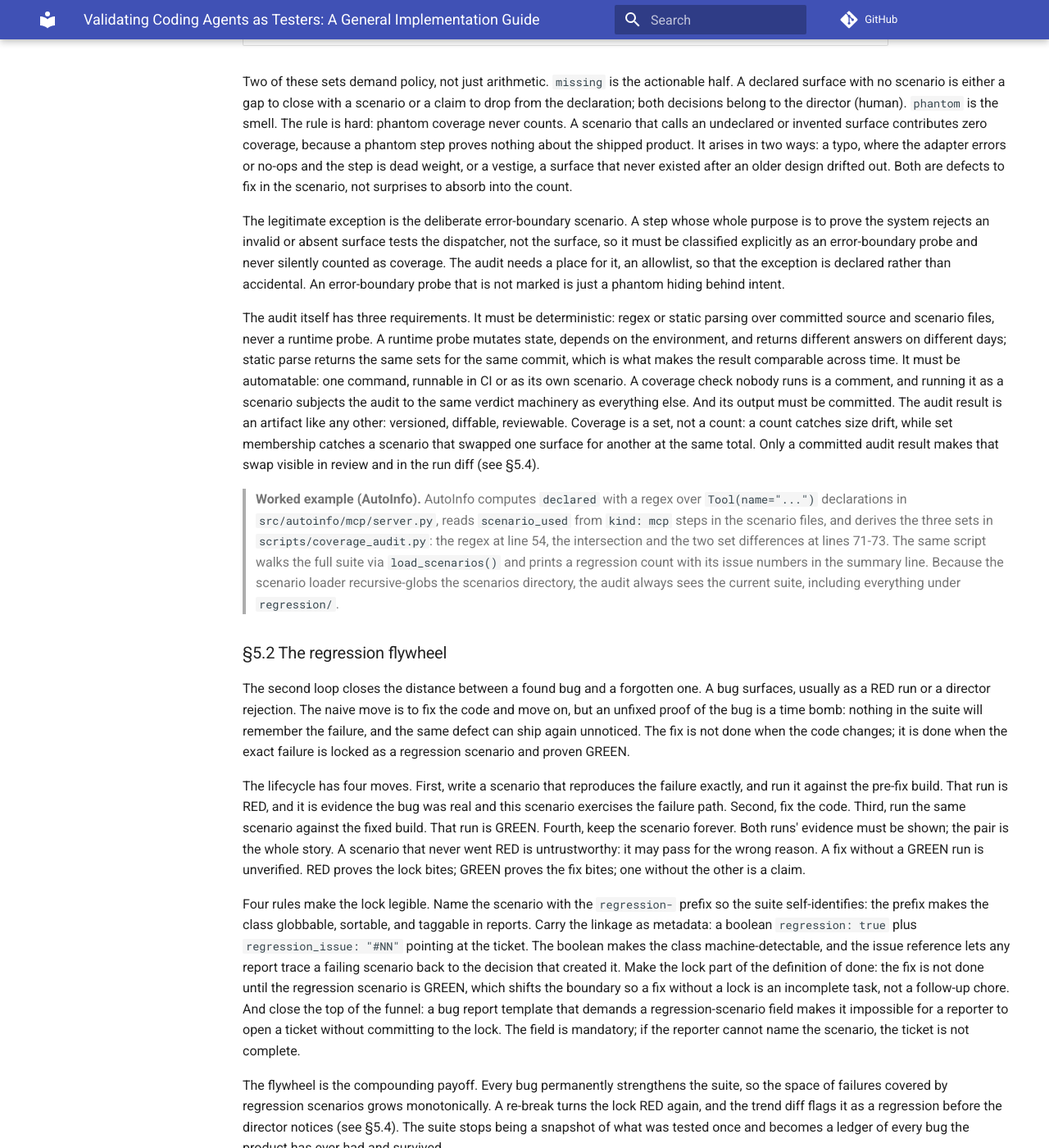
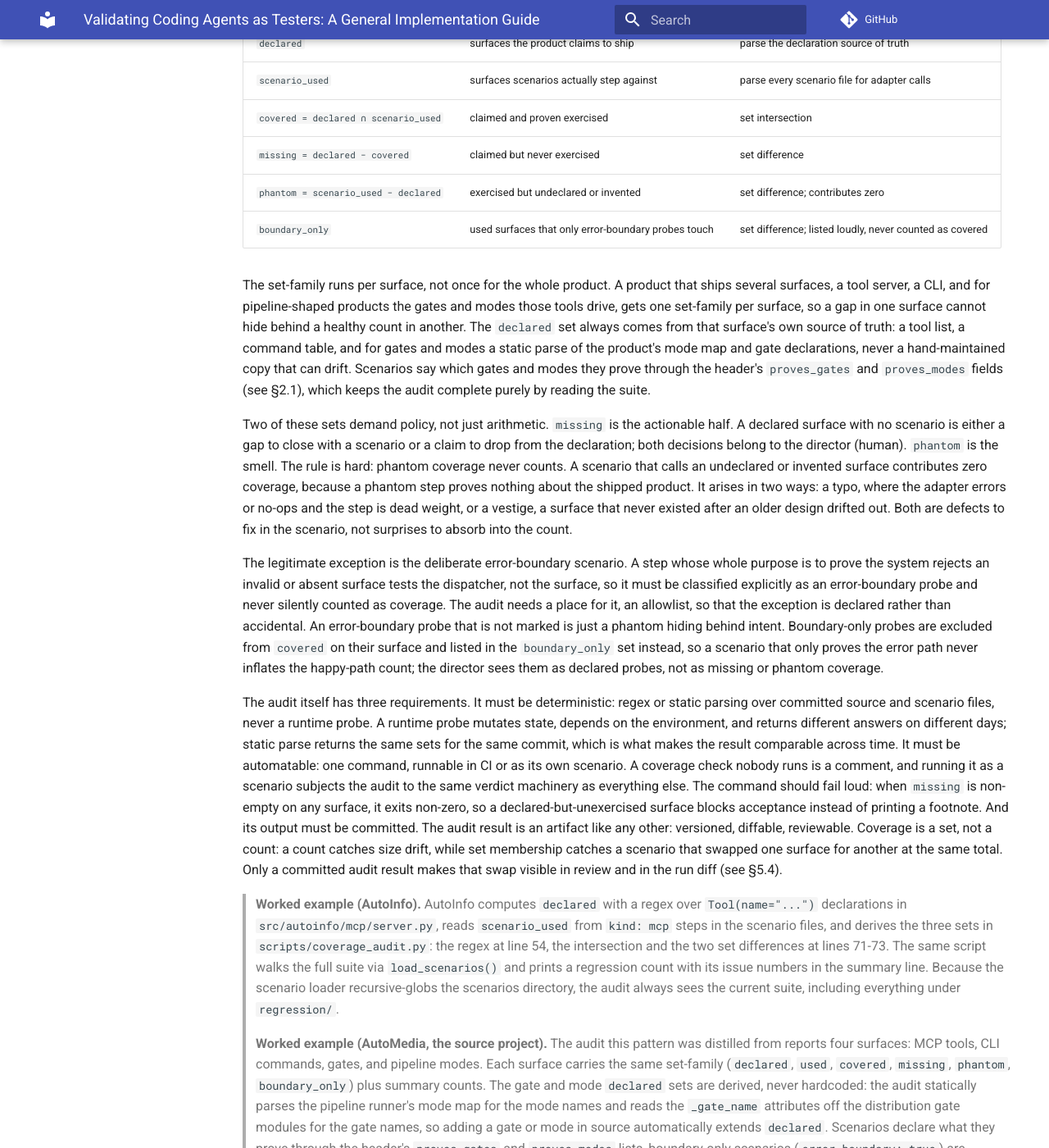
Before and after one commit to 1StepMore/AutoMedia, an MkDocs documentation site: the page built from docs/agent-tester-validation-guide.md, in a window 1280 px wide and 1400 px high, scrolled down 19093 px. Shown: the whole window at 82% size. Built offline with MkDocs 1.6.1 and Material for MkDocs 9.7.7, drawn with Linux system fonts in a browser that asks for light colours; comment, search, counter and statistics services are not loaded; some of the changed text lies outside the part shown.

Commit message:
docs(validation): document proves_gates/proves_modes and gate/mode coverage audit (#78)
Signed-off-by: 1StepMore <140780063+1StepMore@users.noreply.github.com>

````diff
--- a/docs/agent-tester-validation-guide.md
+++ b/docs/agent-tester-validation-guide.md
@@ -72,6 +72,8 @@ Header fields:
 | `requires_http` | no | Flag that the scenario needs a live HTTP service (see §2.5) |
 | `min_passing` / `pass_ratio` | no | Partial-pass policy (see §2.7) |
 | `regression: true` + `regression_issue` | no | Marks a regression scenario and pins it to a bug reference |
+| `proves_gates` | no | Declarative coverage metadata: the product gates this scenario proves (for example `G0`, `CW`, `pre-gate`); consumed by the coverage audit (see §5) |
+| `proves_modes` | no | Declarative coverage metadata: the product run modes this scenario proves (for example `text_only`); consumed by the coverage audit (see §5) |
 
 The steps list is the core of the file. It is ordered: the adapter executes steps top to bottom, and a later step can depend on state an earlier step created. Each step carries its own expect block; that block is what turns a real call into a graded judgment. A scenario with no steps is a declaration, not a proof.
 
@@ -137,6 +139,8 @@ The loader is the contract. A scenario that reaches the executor was already val
 | `category` | no | general |
 | `requires_env` | no | empty list |
 | `requires_http` | no | false |
+| `proves_gates` | no | empty list |
+| `proves_modes` | no | empty list |
 | `timeout_seconds` (per step) | no | project default ceiling |
 | `cleanup_steps` | no | empty list |
 | `min_passing` / `pass_ratio` | no | absent, meaning all-or-nothing (see §2.7) |
@@ -567,11 +571,11 @@ which parts of the product surface are actually exercised by scenarios? It is
 the first of three loops that keep the layer honest over time, and the other
 two depend on it.
 
-The audit works on three sets. `declared` is everything the product claims to
-ship: the tool list, the CLI command table, the route map, the library entry
-points. `scenario_used` is what the scenarios actually step against, read out
-of the scenario files by the adapter calls they declare. Everything else is
-derived from those two. A small worked walkthrough:
+The audit works from two source sets. `declared` is everything the product
+claims to ship: the tool list, the CLI command table, the route map, the
+library entry points. `scenario_used` is what the scenarios actually step
+against, read out of the scenario files by the adapter calls they declare.
+Everything else is derived from those two. A small worked walkthrough:
 
 ```
 declared      = {list_items, create_item, update_item, delete_item, export}
@@ -589,6 +593,18 @@ phantom  = scenario_used − declared  = {export_csv}
 | `covered = declared ∩ scenario_used` | claimed and proven exercised | set intersection |
 | `missing = declared − covered` | claimed but never exercised | set difference |
 | `phantom = scenario_used − declared` | exercised but undeclared or invented | set difference; contributes zero |
+| `boundary_only` | used surfaces that only error-boundary probes touch | set difference; listed loudly, never counted as covered |
+
+The set-family runs per surface, not once for the whole product. A product that
+ships several surfaces, a tool server, a CLI, and for pipeline-shaped products
+the gates and modes those tools drive, gets one set-family per surface, so a
+gap in one surface cannot hide behind a healthy count in another. The
+`declared` set always comes from that surface's own source of truth: a tool
+list, a command table, and for gates and modes a static parse of the product's
+mode map and gate declarations, never a hand-maintained copy that can drift.
+Scenarios say which gates and modes they prove through the header's
+`proves_gates` and `proves_modes` fields (see §2.1), which keeps the audit
+complete purely by reading the suite.
 
 Two of these sets demand policy, not just arithmetic. `missing` is the
 actionable half. A declared surface with no scenario is either a gap to close
@@ -608,7 +624,10 @@ tests the dispatcher, not the surface, so it must be classified explicitly as
 an error-boundary probe and never silently counted as coverage. The audit needs
 a place for it, an allowlist, so that the exception is declared rather than
 accidental. An error-boundary probe that is not marked is just a phantom hiding
-behind intent.
+behind intent. Boundary-only probes are excluded from `covered` on their
+surface and listed in the `boundary_only` set instead, so a scenario that only
+proves the error path never inflates the happy-path count; the director sees
+them as declared probes, not as missing or phantom coverage.
 
 The audit itself has three requirements. It must be deterministic: regex or
 static parsing over committed source and scenario files, never a runtime probe.
@@ -617,7 +636,10 @@ different answers on different days; static parse returns the same sets for the
 same commit, which is what makes the result comparable across time. It must be
 automatable: one command, runnable in CI or as its own scenario. A coverage
 check nobody runs is a comment, and running it as a scenario subjects the audit
-to the same verdict machinery as everything else. And its output must be
+to the same verdict machinery as everything else. The command should fail loud:
+when `missing` is non-empty on any surface, it exits non-zero, so a
+declared-but-unexercised surface blocks acceptance instead of printing a
+footnote. And its output must be
 committed. The audit result is an artifact like any other: versioned, diffable,
 reviewable. Coverage is a set, not a count: a count catches size drift, while
 set membership catches a scenario that swapped one surface for another at the
@@ -633,6 +655,22 @@ in the run diff (see §5.4).
 > regression count with its issue numbers in the summary line.
 > Because the scenario loader recursive-globs the scenarios directory, the audit always sees the current suite, including everything under
 > `regression/`.
+>
+> **Worked example (AutoMedia, the source project).** The audit this pattern was
+> distilled from reports four surfaces: MCP tools, CLI commands, gates, and
+> pipeline modes. Each surface carries the same set-family (`declared`, `used`,
+> `covered`, `missing`, `phantom`, `boundary_only`) plus summary counts. The
+> gate and mode `declared` sets are derived, never hardcoded: the audit
+> statically parses the pipeline runner's mode map for the mode names and reads
+> the `_gate_name` attributes off the distribution gate modules for the gate
+> names, so adding a gate or mode in source automatically extends `declared`.
+> Scenarios declare what they prove through the header's `proves_gates` and
+> `proves_modes` lists, boundary-only scenarios (`error_boundary: true`) are
+> excluded from `covered`, and the standard handbook gains one `gate.*` key per
+> gate and one `mode.*` key per mode for steps that want to cite them. The
+> audit command prints a per-surface line for all four surfaces and exits 1 when
+> `missing` is non-empty on any of them, so a declared-but-uncovered gate or
+> mode blocks acceptance exactly like a missing tool or command would.
 
 ### §5.2 The regression flywheel
 
````
Also changed, not shown: AGENTS.md (+4 -4 lines), scenarios/README.md (+22 -3 lines).
